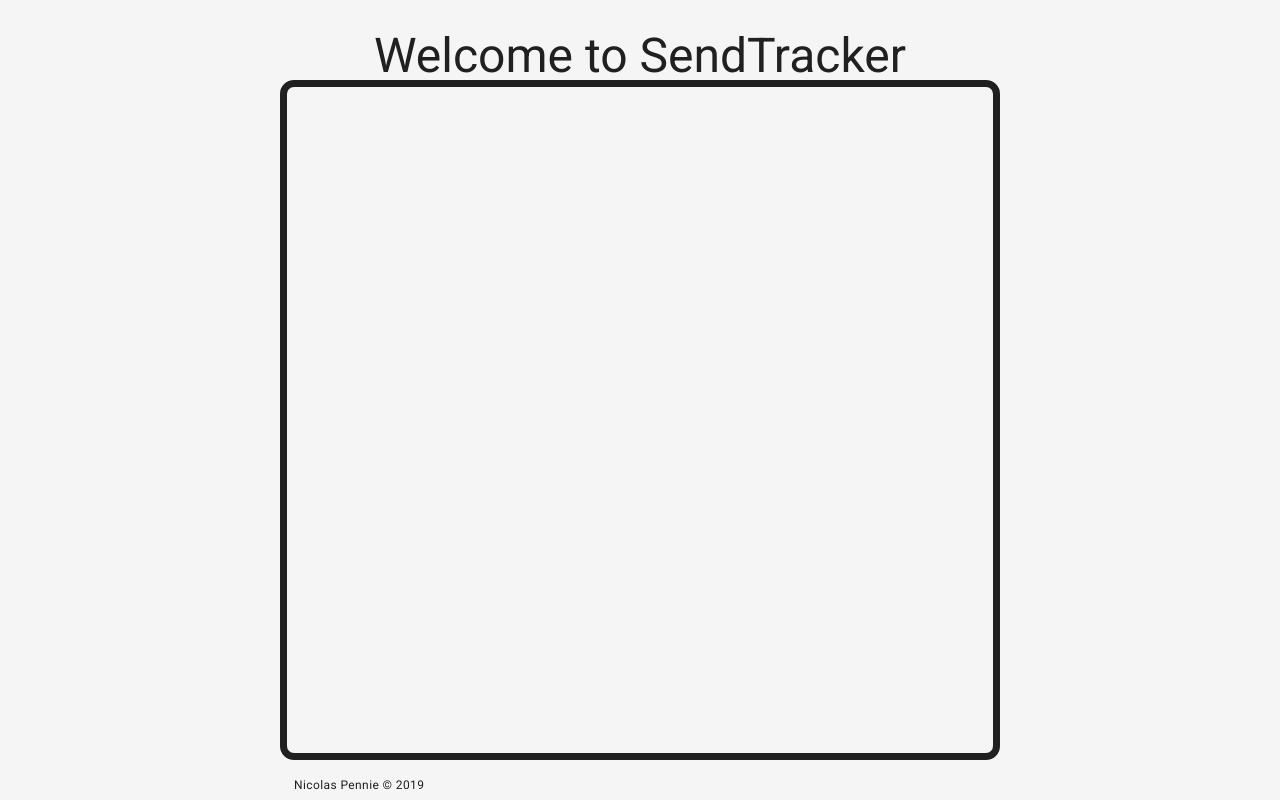
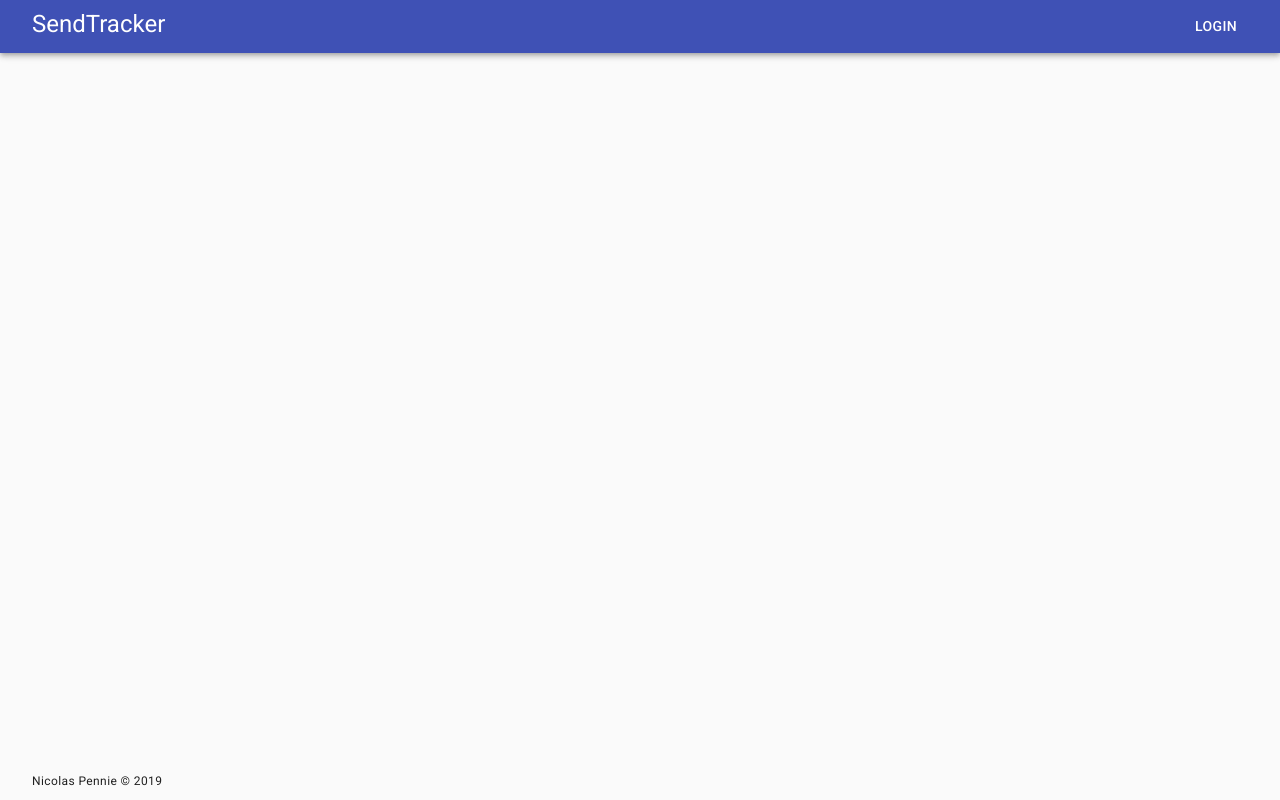
Before and after one commit to NicolasPennie/SendTracker, a Next.js app: page / in a window 1280 px wide. Built offline with nearby package versions, Linux system fonts and the light colour scheme.

Commit message:
Update layout

```diff
--- a/pages/_app.js
+++ b/pages/_app.js
@@ -20,7 +20,7 @@ export default class MyApp extends App {
     return (
       <React.Fragment>
         <Head>
-          <title>My page</title>
+          <title>SendTracker</title>
         </Head>
         <ThemeProvider theme={theme}>
           {/* CssBaseline kickstart an elegant, consistent, and simple baseline to build upon. */}
--- a/pages/index.js
+++ b/pages/index.js
@@ -1,30 +1,8 @@
 import React from 'react'
-import { Container, Typography } from '@material-ui/core';
 import Layout from '../src/hocs/layout';
-
-const Title = () => {
-  return (
-    <Container maxWidth="sm">
-      <Typography variant="h3" align="center" gutterBottom>
-        Welcome to SendTracker
-      </Typography>
-    </Container>
-  );
-}
-
-const Footer = () => {
-  return (
-    <Typography variant="caption" align="center">
-      Nicolas Pennie &copy; 2019
-    </Typography>
-  );
-}
 
 export default function() {
   return (
-    <Layout
-      title={ <Title/> }
-      footer={ <Footer/> }
-    />
-  )
+    <Layout/>
+  );
 }
--- a/src/hocs/layout.js
+++ b/src/hocs/layout.js
@@ -1,35 +1,43 @@
 import React from 'react';
 import Head from 'next/head';
-import styled from 'styled-components';
+import AppBar from '@material-ui/core/AppBar';
+import Box from '@material-ui/core/Box';
+import Button from '@material-ui/core/Button';
+import Grid from '@material-ui/core/Grid';
+import Typography from '@material-ui/core/Typography';
+import { makeStyles, styled } from '@material-ui/core/styles';
 
-const AppContainer = styled.div`
-  height: 100vh;
-  width: 100vw;
-  display: grid;
-  grid-template-columns: 20em auto 20em;
-  grid-template-rows: 10% auto 5%;
-`
+const AppContainer = styled(Box)({
+  width: '100vw',
+  height: '100vh'
+})
 
-const Title = styled.div`
-  grid-column-start: 2;
-  grid-row-start: 1;
-  margin: 2em;
-`
+const AppFooter = styled(Box)({
+  position: 'absolute',
+  bottom: 0
+})
 
-const Content = styled.div`
-  grid-column-start: 2;
-  grid-row-start: 2;
-  border: 0.5em solid;
-  border-radius: 1em;
-`
+const useStyles = makeStyles(theme => ({
+  appbar: {
+    padding: theme.spacing(1),
+    paddingLeft: theme.spacing(4),
+    paddingRight: theme.spacing(4)
+  },
+  appbarUser: {
+    float: 'right'
+  },
+  appFooter: {
+    padding: theme.spacing(1),
+    paddingLeft: theme.spacing(4),
+    paddingRight: theme.spacing(4)
+  }
+}));
 
-const Footer = styled.div`
-  grid-column-start: 2;
-  grid-row-start: 3;
-  margin: 1em;
-`
 
-export default function({ title, content, footer }) {
+export default function() {
+
+  const classes = useStyles();
+
   return (
     <AppContainer>
       <Head>
@@ -38,17 +46,22 @@ export default function({ title, content, footer }) {
         <meta name='viewport' content='initial-scale=1.0, width=device-width' />
       </Head>
 
-      <Title>
-        {title}
-      </Title>
+      <AppBar className={classes.appbar} position="relative">
+        <Grid container spacing={2} justify="space-between">
+          <Grid item sm={1}>
+            <Typography component="span" variant="h5" align="left">SendTracker</Typography>
+          </Grid>
+          <Grid item sm={1}>
+            <Button className={classes.appbarUser} variant="text" color="inherit">Login</Button>
+          </Grid>
+        </Grid>
+      </AppBar>
 
-      <Content>
-        {content}
-      </Content>
-
-      <Footer>
-        {footer}
-      </Footer>
+      <AppFooter className={classes.appFooter}>
+        <Typography variant="caption" align="center">
+          Nicolas Pennie &copy; 2019
+        </Typography>
+      </AppFooter>
     </AppContainer>
   );
 }
--- a/src/theme/theme.js
+++ b/src/theme/theme.js
@@ -1,22 +1,8 @@
 import { createMuiTheme } from '@material-ui/core/styles';
-import { red } from '@material-ui/core/colors';
 
-// Create a theme instance.
+// Default theme instance
 const theme = createMuiTheme({
-  palette: {
-    primary: {
-      main: '#556cd6',
-    },
-    secondary: {
-      main: '#19857b',
-    },
-    error: {
-      main: red.A400,
-    },
-    background: {
-      default: 'whitesmoke',
-    },
-  },
+  // use default theme for now
 });
 
 export default theme;
```
